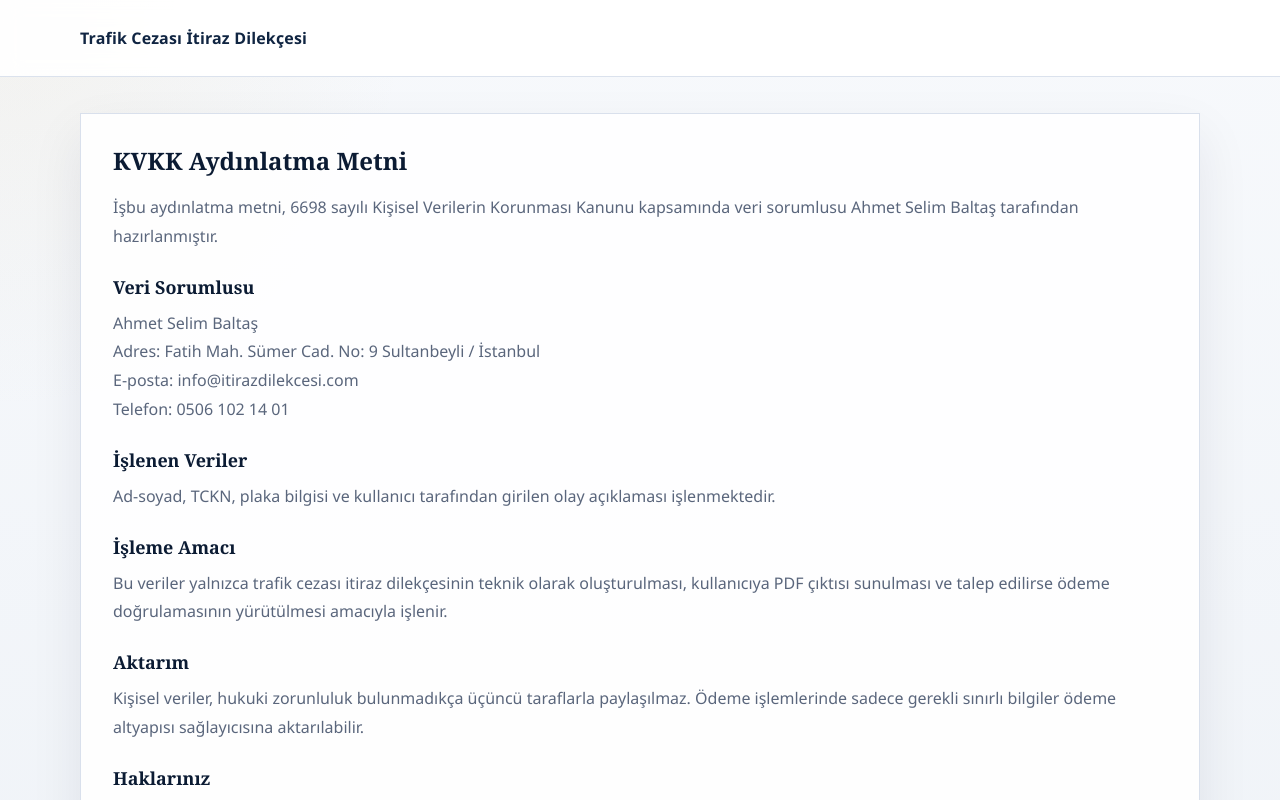
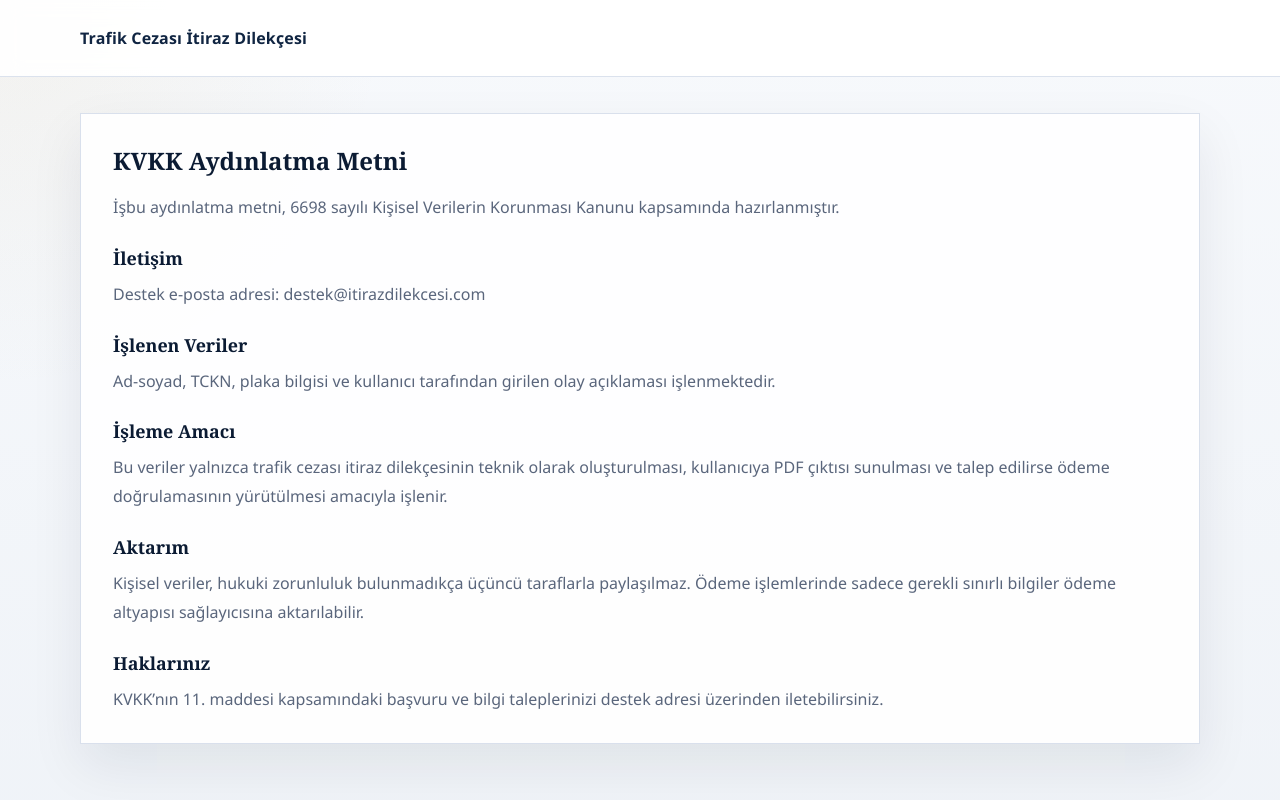
Before and after one commit to ahmetselimden-gif/itirazdilekcesi, a Next.js app: page /kvkk in a window 1280 px wide. Shown: the top 800 px of the page. Built offline with nearby package versions, Linux system fonts and the light colour scheme.

Commit message:
Kisisel bilgiler kaldirildi ve form validasyonu eklendi

```diff
--- a/app/kvkk/page.tsx
+++ b/app/kvkk/page.tsx
@@ -4,15 +4,11 @@ export default function KvkkPage() {
       <h1>KVKK Aydınlatma Metni</h1>
       <p>
         İşbu aydınlatma metni, 6698 sayılı Kişisel Verilerin Korunması Kanunu
-        kapsamında veri sorumlusu Ahmet Selim Baltaş tarafından
-        hazırlanmıştır.
+        kapsamında hazırlanmıştır.
       </p>
 
-      <h2>Veri Sorumlusu</h2>
-      <p>Ahmet Selim Baltaş</p>
-      <p>Adres: Fatih Mah. Sümer Cad. No: 9 Sultanbeyli / İstanbul</p>
-      <p>E-posta: info@itirazdilekcesi.com</p>
-      <p>Telefon: 0506 102 14 01</p>
+      <h2>İletişim</h2>
+      <p>Destek e-posta adresi: destek@itirazdilekcesi.com</p>
 
       <h2>İşlenen Veriler</h2>
       <p>
@@ -36,8 +32,8 @@ export default function KvkkPage() {
 
       <h2>Haklarınız</h2>
       <p>
-        KVKK’nın 11. maddesi kapsamındaki başvuru ve bilgi taleplerinizi veri
-        sorumlusuna iletebilirsiniz.
+        KVKK’nın 11. maddesi kapsamındaki başvuru ve bilgi taleplerinizi destek
+        adresi üzerinden iletebilirsiniz.
       </p>
     </section>
   );
--- a/app/layout.tsx
+++ b/app/layout.tsx
@@ -60,7 +60,6 @@ export default function RootLayout({
 
               <div className="footer-company">
                 <p>Destek için: destek@itirazdilekcesi.com</p>
-                <p>Web sitesi: www.itirazdilekcesi.com</p>
               </div>
 
               <p className="footer-disclaimer">
```
Also changed, not shown: app/mesafeli-satis-sozlesmesi/page.tsx (+4 -6 lines), components/TrafficPetitionTool.tsx (+36 -3 lines).
